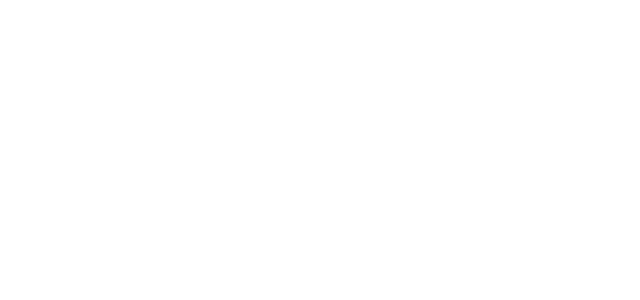
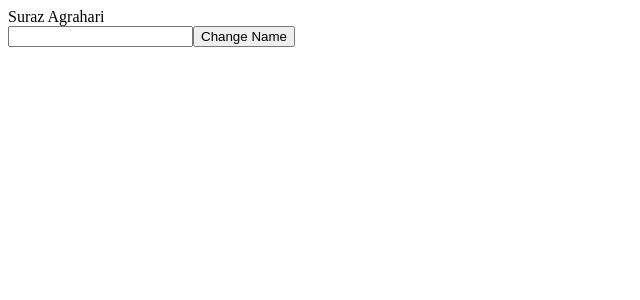
Before and after one commit to suraz404/ReactLearning, a React (Vite) app in the folder Learn/: page / in a window 1280 px wide. Shown: the top 300 px of the page, without its empty margins (0-640 px from the left). Built offline with nearby package versions, Linux system fonts and the light colour scheme.

Commit message:
learned useContext

```diff
--- /dev/null
+++ b/Learn/UpdateUser.jsx
@@ -0,0 +1,28 @@
+import { useContext, useState } from "react";
+import { UserContext } from "./useContextData";
+
+const UpdateUser = () => {
+  const { updateName } = useContext(UserContext);
+  const [newName, setNewName] = useState("");
+
+  const handleSubmit = (e) => {
+    e.preventDefault();
+    updateName({ name: newName });
+    setNewName("");
+  };
+  return (
+    <div>
+      <form onSubmit={handleSubmit}>
+        <input
+          type="text"
+          name="name"
+          value={newName}
+          onChange={(e) => setNewName(e.target.value)}
+        />
+        <button type="submit">Change Name</button>
+      </form>
+    </div>
+  );
+};
+
+export default UpdateUser;
--- a/Learn/UseContextData.jsx
+++ b/Learn/UseContextData.jsx
@@ -1,9 +1,3 @@
-import { dataContext } from "./UserContext";
-import { useContext } from "react";
+import { createContext } from "react";
 
-const useContextData = () => {
-  const data = useContext(dataContext);
-  return <div>{data}</div>;
-};
-
-export default useContextData;
+export const UserContext = createContext();
--- a/Learn/UserContext.jsx
+++ b/Learn/UserContext.jsx
@@ -1,11 +1,19 @@
-import { createContext } from "react";
+import { useState } from "react";
+import { UserContext } from "./useContextData";
 
-export const dataContext = createContext();
+const UserProvider = ({ children }) => {
+  const [name, setName] = useState({ name: "Suraz Agrahari" });
 
-const name = "SURAz";
+  const updateName = (newName) => {
+    setName(newName);
+  };
 
-const UserContext = ({ children }) => {
-  return <dataContext.Provider value={name}>{children}</dataContext.Provider>;
+  return (
+    <>
+      <UserContext.Provider value={{ name, updateName }}>
+        {children}
+      </UserContext.Provider>
+    </>
+  );
 };
-
-export default UserContext;
+export default UserProvider;
--- /dev/null
+++ b/Learn/UserProfile.jsx
@@ -0,0 +1,9 @@
+import { useContext } from "react";
+import { UserContext } from "./useContextData";
+
+const UserProfile = () => {
+  const { name } = useContext(UserContext);
+  return <div>{name.name}</div>;
+};
+
+export default UserProfile;
--- a/Learn/src/App.jsx
+++ b/Learn/src/App.jsx
@@ -1,4 +1,8 @@
 // import UseState from "./components/UseState";
+
+import UpdateUser from "../UpdateUser";
+import UserProvider from "../UserContext";
+import UserProfile from "../UserProfile";
 
 // import FetchDataEffects from "./components/FetchDataEffects";s
 
@@ -12,10 +16,10 @@
 
 // import LocalStorage from "./components/LocalStorage";
 // import TodoList from "./components/TodoList";
-import UseContextData from "../UseContextData";
 
 const App = () => {
   return (
+    <UserProvider>
       <div>
         {/* <Weather temp={23} /> */}
         {/* <UseState /> */}
@@ -26,8 +30,10 @@
         {/* <CopyInput /> */}
         {/* <CounterEffects /> */}
         {/* <FetchDataEffects /> */}
-      <UseContextData />
+        <UserProfile />
+        <UpdateUser />
       </div>
+    </UserProvider>
   );
 };
 
```
Lines whose indentation alone changed are shown as unchanged.
